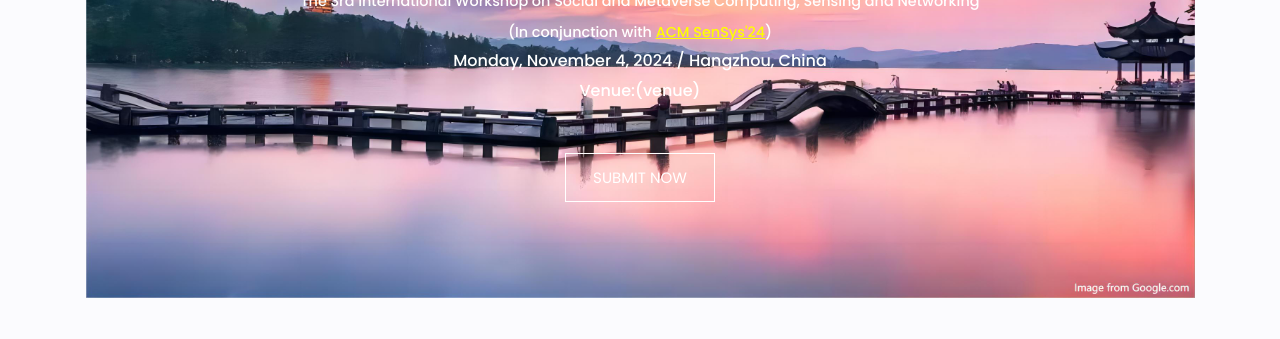
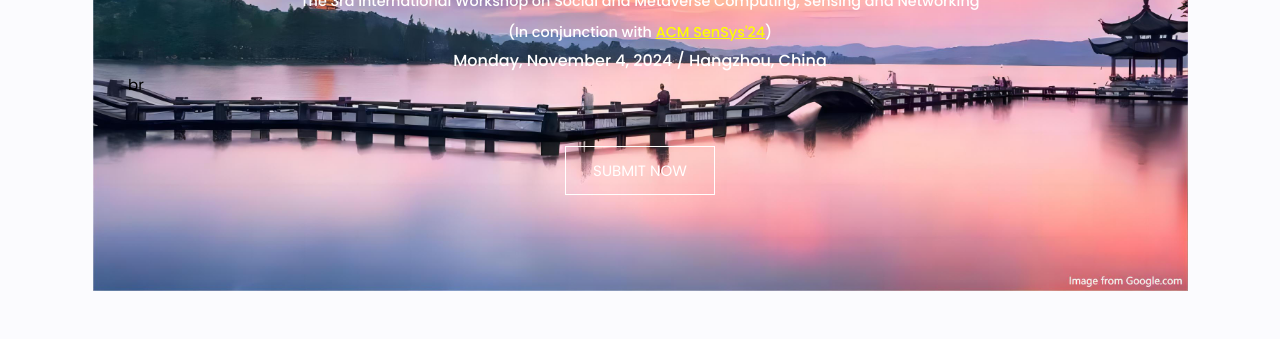
Before and after one commit to SocialMeta2024/socialmeta2024.github.io, a plain HTML site: page history.html in a window 1280 px wide. Shown: the part 237-576 px from the top of the page. Drawn offline with nearby package versions, Linux system fonts and the light colour scheme; a script that the page names is missing.

Commit message:
updatevenue

```diff
--- a/history.html
+++ b/history.html
@@ -148,7 +148,8 @@ Computing, Sensing and Networking In conjunction with <a href="https://sensys.ac
             <a href="https://sensys.acm.org/2024/cfp/" class="ieee1">ACM SenSys'24</a>)
           </p>
           <p class="home__date_place">Monday, November 4, 2024 / Hangzhou, China</p>
-          <p class="home__date_place">Venue:(venue) </p>
+          <!--<p class="home__date_place">Venue:(venue) </p>--> br
+
           <div class="submit-btn">
             <a href="https://socialmeta2024.hotcrp.com/"><span></span>SUBMIT NOW</a>
           </div>
```
Also changed, not shown: callforpapers.html (+1 -1 lines), index.html (+2 -1 lines), keynote.html (+2 -1 lines), organizers.html (+2 -1 lines), program.html (+2 -1 lines), registration.html (+2 -1 lines), submission.html (+2 -1 lines).
